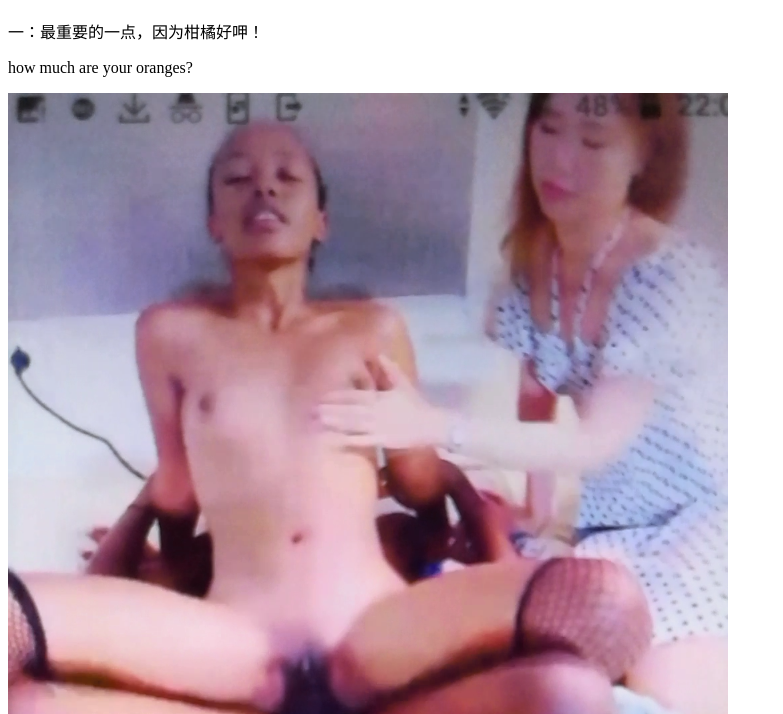
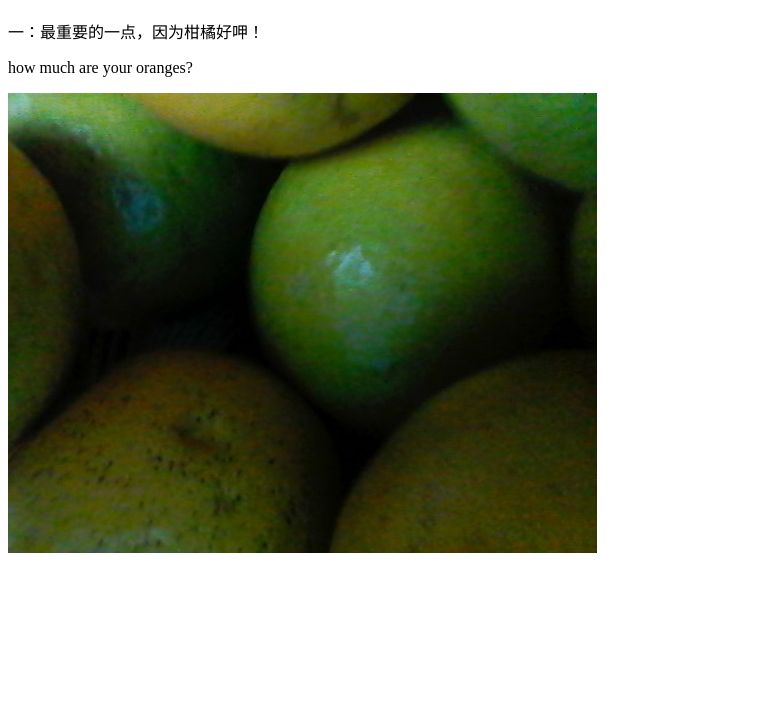
Before and after one commit to FightAgainstChinazi/fightagainstchinazi.github.io, a plain HTML site: page index.html in a window 1280 px wide. Shown: the part 70-784 px from the top of the page, without its empty margins (0-783 px from the left). Drawn offline with Linux system fonts and the light colour scheme.

Commit message:
orangesPic

```diff
--- a/index.html
+++ b/index.html
@@ -8,7 +8,7 @@
     <h1>金凤寄语（为什么要售卖柑橘）</h1>
 	<p>一：最重要的一点，因为柑橘好呷！</p>
         <p>how much are your oranges?</p>
-        <img src="Screenshot_20220927-233053.png" alt="chinazi racist abusing black people">
+        <img src="oranges.jpg" alt="lots of oranges">
   </body>
 </html>
 <!-- Let us fight against chinazi -->
```
Also changed, not shown: oranges.jpg (added).
